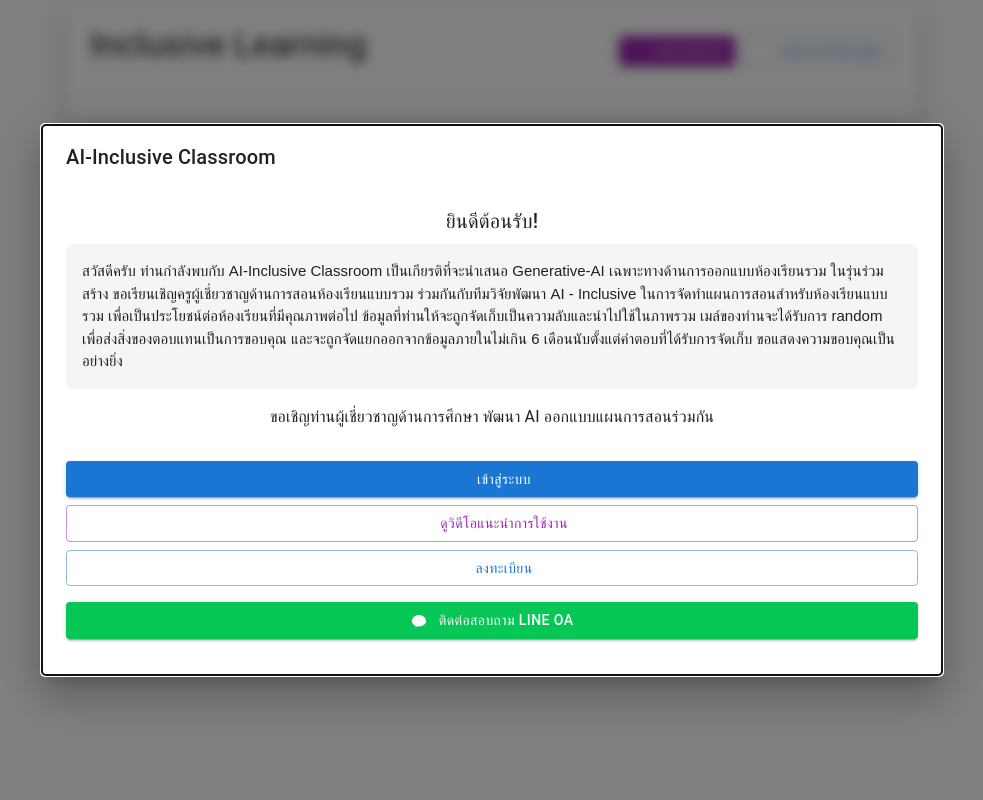
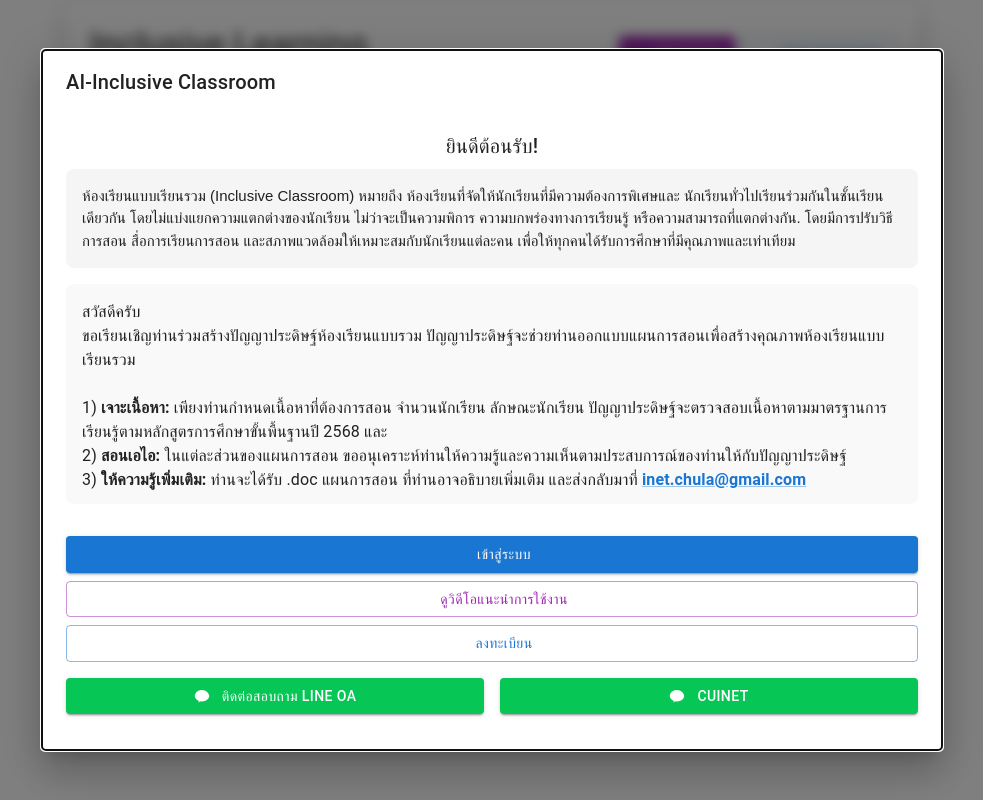
Before and after one commit to thitanat/inclusive-learning-ai, a Next.js app: page / in a window 1280 px wide. Shown: the whole page, without its empty margins (148-1131 px from the left). Built offline with nearby package versions, Linux system fonts and the light colour scheme; some icons are missing.

Commit message:
add line cuinet

```diff
--- /dev/null
+++ b/src/components/CUINetQROpenModal.tsx
@@ -0,0 +1,31 @@
+"use client";
+import React from "react";
+import { Dialog, DialogTitle, DialogContent, Box } from "@mui/material";
+
+export default function CUINetQROpenModal({ open, onClose }: { open: boolean; onClose: () => void }) {
+  return (
+    <Dialog open={open} onClose={onClose} maxWidth="xs">
+      <DialogTitle>เพิ่มเพื่อน CUINet Line OA</DialogTitle>
+      <DialogContent>
+        <Box display="flex" flexDirection="column" alignItems="center" p={2}>
+          <img
+            src="https://qr-official.line.me/gs/M_cuinet_GW.png?oat_content=qr"
+            alt="CUINet Line OA QR Code"
+            style={{ width: 220, height: 220, marginBottom: 12 }}
+          />
+          <Box fontSize={16} textAlign="center" mb={1}>
+            สแกน QR Code เพื่อเพิ่มเพื่อน CUINet Line OA
+          </Box>
+          <a
+            href="https://lin.ee/CUINet" // Replace with actual CUINet Line OA link
+            target="_blank"
+            rel="noopener noreferrer"
+            style={{ color: "#06C755", fontWeight: 500, textDecoration: "none", fontSize: 16 }}
+          >
+            หรือคลิกที่นี่เพื่อเพิ่มเพื่อน CUINet
+          </a>
+        </Box>
+      </DialogContent>
+    </Dialog>
+  );
+}
--- a/src/components/LoginModal.tsx
+++ b/src/components/LoginModal.tsx
@@ -1,3 +1,4 @@
+"use client";
 import { useState, useEffect } from "react";
 import {
   Dialog,
@@ -26,6 +27,7 @@
 import PlayCircleOutlineIcon from "@mui/icons-material/PlayCircleOutline";
 import HelpOutlineIcon from "@mui/icons-material/HelpOutline";
 import LineQROpenModal from "./LineQROpenModal";
+import CUINetQROpenModal from "./CUINetQROpenModal";
 import LineIcon from "./LineIcon";
 import DemoVideoModal from "./DemoVideoModal";
 
@@ -46,6 +48,7 @@
   const [sessions, setSessions] = useState<any[]>([]);
   const [userId, setUserId] = useState<string | null>(null);
   const [lineModalOpen, setLineModalOpen] = useState(false);
+  const [cuinetModalOpen, setCuinetModalOpen] = useState(false);
   const [demoVideoOpen, setDemoVideoOpen] = useState(false);
 
   useEffect(() => {
@@ -223,22 +226,39 @@
                   whiteSpace: "pre-line",
                 }}
               >
-                สวัสดีครับ
-                ท่านกำลังพบกับ AI-Inclusive Classroom
-
-                เป็นเกียรติที่จะนำเสนอ Generative-AI เฉพาะทางด้านการออกแบบห้องเรียนรวม ในรุ่นร่วมสร้าง
-
-                ขอเรียนเชิญครูผู้เชี่ยวชาญด้านการสอนห้องเรียนแบบรวม
-
-                ร่วมกันกับทีมวิจัยพัฒนา AI - Inclusive ในการจัดทำแผนการสอนสำหรับห้องเรียนแบบรวม เพื่อเป็นประโยชน์ต่อห้องเรียนที่มีคุณภาพต่อไป
-
-                ข้อมูลที่ท่านให้จะถูกจัดเก็บเป็นความลับและนำไปใช้ในภาพรวม เมล์ของท่านจะได้รับการ random เพื่อส่งสิ่งของตอบแทนเป็นการขอบคุณ และจะถูกจัดแยกออกจากข้อมูลภายในไม่เกิน 6 เดือนนับตั้งแต่คำตอบที่ได้รับการจัดเก็บ
-
-                ขอแสดงความขอบคุณเป็นอย่างยิ่ง
+                ห้องเรียนแบบเรียนรวม  (Inclusive Classroom) หมายถึง ห้องเรียนที่จัดให้นักเรียนที่มีความต้องการพิเศษและ
+                นักเรียนทั่วไปเรียนร่วมกันในชั้นเรียนเดียวกัน โดยไม่แบ่งแยกความแตกต่างของนักเรียน
+                 ไม่ว่าจะเป็นความพิการ ความบกพร่องทางการเรียนรู้ หรือความสามารถที่แตกต่างกัน.
+                   โดยมีการปรับวิธีการสอน สื่อการเรียนการสอน และสภาพแวดล้อมให้เหมาะสมกับนักเรียนแต่ละคน
+                    เพื่อให้ทุกคนได้รับการศึกษาที่มีคุณภาพและเท่าเทียม
               </Box>
-              <Typography variant="body1" sx={{ mb: 2 }}>
-                ขอเชิญท่านผู้เชี่ยวชาญด้านการศึกษา พัฒนา AI ออกแบบแผนการสอนร่วมกัน
+              <Box
+                sx={{
+                  maxHeight: 220,
+                  overflowY: "auto",
+                  background: "#f9f9f9",
+                  borderRadius: 2,
+                  p: 2,
+                  mb: 2,
+                  textAlign: "left",
+                  fontSize: 15,
+                  whiteSpace: "pre-line",
+                }}
+              >
+                <Typography
+                  variant="body1"
+                  sx={{ mb: 2, textAlign: "left" }}
+                >
+                  สวัสดีครับ<br />
+                  ขอเรียนเชิญท่านร่วมสร้างปัญญาประดิษฐ์ห้องเรียนแบบรวม ปัญญาประดิษฐ์จะช่วยท่านออกแบบแผนการสอนเพื่อสร้างคุณภาพห้องเรียนแบบเรียนรวม
+                  <br /><br />
+                  1) <b>เจาะเนื้อหา:</b> เพียงท่านกำหนดเนื้อหาที่ต้องการสอน จำนวนนักเรียน ลักษณะนักเรียน ปัญญาประดิษฐ์จะตรวจสอบเนื้อหาตามมาตรฐานการเรียนรู้ตามหลักสูตรการศึกษาขั้นพื้นฐานปี 2568 และ<br />
+                  2) <b>สอนเอไอ:</b> ในแต่ละส่วนของแผนการสอน ขออนุเคราะห์ท่านให้ความรู้และความเห็นตามประสบการณ์ของท่านให้กับปัญญาประดิษฐ์<br />
+                  3) <b>ให้ความรู้เพิ่มเติม:</b> ท่านจะได้รับ .doc แผนการสอน ที่ท่านอาจอธิบายเพิ่มเติม และส่งกลับมาที่ <Link href="mailto:inet.chula@gmail.com" target="_blank" rel="noopener" sx={{ color: "#1976d2", fontWeight: 600 }}>inet.chula@gmail.com</Link>
+                  <br /><br />
+                  ข้อมูลที่ท่านให้จะถูกจัดเก็บเป็นความลับและนำไปใช้ในภาพรวม เมล์ของท่านจะได้รับการ random เพื่อส่งสิ่งของตอบแทนเป็นการขอบคุณ และจะถูกจัดแยกออกจากข้อมูลภายในไม่เกิน 6 เดือนนับตั้งแต่คำตอบที่ได้รับการจัดเก็บ ขอแสดงความขอบคุณเป็นอย่างยิ่ง
                 </Typography>
+              </Box>
               <Button
                 variant="contained"
                 color="primary"
@@ -274,21 +294,39 @@
               >
                 ลงทะเบียน
               </Button>
+              {/* Replace the two Line buttons with a flex row */}
+              <Box sx={{ mt: 2, display: "flex", gap: 2 }}>
                 <Button
                   variant="contained"
                   startIcon={<LineIcon />}
                   onClick={() => setLineModalOpen(true)}
                   sx={{
-                  mt: 2,
                     bgcolor: "#06C755",
                     color: "#fff",
                     "&:hover": { bgcolor: "#05b94a" },
+                    flex: 1,
                   }}
-                fullWidth
+                  fullWidth={false}
                 >
                   ติดต่อสอบถาม Line OA
                 </Button>
+                <Button
+                  variant="contained"
+                  startIcon={<LineIcon />}
+                  onClick={() => setCuinetModalOpen(true)}
+                  sx={{
+                    bgcolor: "#06C755",
+                    color: "#fff",
+                    "&:hover": { bgcolor: "#05b94a" },
+                    flex: 1,
+                  }}
+                  fullWidth={false}
+                >
+                  CUINet
+                </Button>
+              </Box>
               <LineQROpenModal open={lineModalOpen} onClose={() => setLineModalOpen(false)} />
+              <CUINetQROpenModal open={cuinetModalOpen} onClose={() => setCuinetModalOpen(false)} />
               <DemoVideoModal open={demoVideoOpen} onClose={() => setDemoVideoOpen(false)} />
             </Box>
           </DialogContent>
@@ -394,10 +432,12 @@
               {sessions.map((session) => (
                 <ListItem
                   key={session._id}
-                  button
                   onClick={() => handleContinueSession(session._id)}
-                  disabled={loading}
-                  sx={{ cursor: "pointer" }}
+                  sx={{
+                    cursor: "pointer",
+                    opacity: loading ? 0.5 : 1,
+                    pointerEvents: loading ? "none" : "auto"
+                  }}
                 >
                   <ListItemText
                     primary={`Session: ${session.lessonTopic || session._id}`}
@@ -450,8 +490,8 @@
                 ออกจากระบบ
               </Button>
             </Box>
-            {/* Always show Line OA button */}
-            <Box sx={{ mt: 3, textAlign: "center" }}>
+            {/* Replace the Line OA button with both buttons side by side */}
+            <Box sx={{ mt: 3, display: "flex", gap: 2 }}>
               <Button
                 variant="contained"
                 startIcon={<LineIcon />}
@@ -460,13 +500,29 @@
                   bgcolor: "#06C755",
                   color: "#fff",
                   "&:hover": { bgcolor: "#05b94a" },
+                  flex: 1,
                 }}
-                fullWidth
+                fullWidth={false}
               >
                 ติดต่อสอบถาม Line OA
               </Button>
+              <Button
+                variant="contained"
+                startIcon={<LineIcon />}
+                onClick={() => setCuinetModalOpen(true)}
+                sx={{
+                  bgcolor: "#06C755",
+                  color: "#fff",
+                  "&:hover": { bgcolor: "#05b94a" },
+                  flex: 1,
+                }}
+                fullWidth={false}
+              >
+                CUINet
+              </Button>
+            </Box>
             <LineQROpenModal open={lineModalOpen} onClose={() => setLineModalOpen(false)} />
-            </Box>
+            <CUINetQROpenModal open={cuinetModalOpen} onClose={() => setCuinetModalOpen(false)} />
           </DialogContent>
         </>
       )}
```
Also changed, not shown: 1 other file (tests, documents, lock files or other folders). Lines whose indentation alone changed are shown as unchanged.
